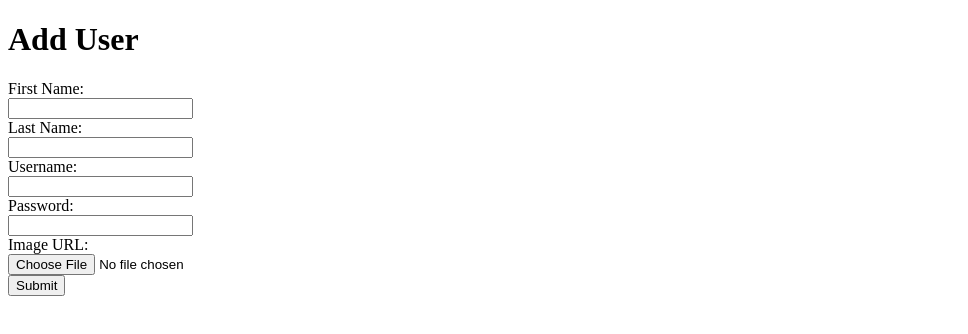
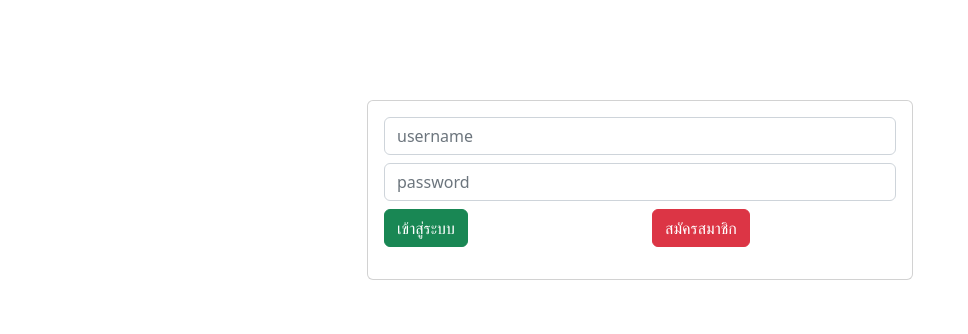
Before and after one commit to teerapat99999/fullstack-nodejs, a plain HTML site: page login.html in a window 1280 px wide. Shown: the whole page, without its empty margins (0-968 px from the left). Drawn offline with nearby package versions, Linux system fonts and the light colour scheme.

Commit message:
update
login

```diff
--- a/login.html
+++ b/login.html
@@ -3,53 +3,66 @@
 <head>
     <meta charset="UTF-8">
     <meta name="viewport" content="width=device-width, initial-scale=1.0">
-    <title>Add User</title>
-
+    <title>Document</title>
+    <link href="https://cdn.jsdelivr.net/npm/bootstrap@5.2.3/dist/css/bootstrap.min.css" rel="stylesheet" integrity="sha384-rbsA2VBKQhggwzxH7pPCaAqO46MgnOM80zW1RWuH61DGLwZJEdK2Kadq2F9CUG65" crossorigin="anonymous">
+<script src="https://cdn.jsdelivr.net/npm/bootstrap@5.2.3/dist/js/bootstrap.bundle.min.js" integrity="sha384-kenU1KFdBIe4zVF0s0G1M5b4hcpxyD9F7jL+jjXkk+Q2h455rYXK/7HAuoJl+0I4" crossorigin="anonymous"></script>
 </head>
 <body>
-    <h1>Add User</h1>
-    <form id="userForm">
-        <label for="fname_user">First Name:</label><br>
-        <input type="text" id="fname_user" name="fname_user"><br>
-        <label for="lname_user">Last Name:</label><br>
-        <input type="text" id="lname_user" name="lname_user"><br>
-        <label for="username_user">Username:</label><br>
-        <input type="text" id="username_user" name="username_user"><br>
-        <label for="password_user">Password:</label><br>
-        <input type="password" id="password_user" name="password_user"><br>
-        <label for="img">Image URL:</label><br>
-        <input type="file" id="img" name="img"><br>
-        <input type="submit" value="Submit">
+    <div class="container">
+        <div style="height:100px;"></div>
+        <div class="row justify-content-center aling-item-center">
+            <div class="col-sm-12 col-md-8 col-lg-6">
+                <div class="card">
+                    <div class="card-body">
+                      <form action="" method="post" id="userlogin">
+                        <div class="mb-2">
+                            <input type="text" id="username_user" class="form-control" placeholder="username">
+                        </div>
+                        <div class="mb-2">
+                            <input type="text" id="password_user" class="form-control" placeholder="password">
+                        </div>
+                        <div class="mb-3">
+                           <div class="row">
+                             <div class="col">
+                                <input type="submit" value="เข้าสู่ระบบ" class="btn btn-success">
+                             </div>
+                             <div class="col">
+                                <a href="./reg.html" class="btn btn-danger">สมัครสมาชิก</a>
+                             </div>
+                           </div>
+                        </div>
                       </form>
-
+                    </div>
+                </div>
+            </div>
+        </div>
+    </div>
+</body>
+</html>
 <script>
-        document.getElementById("userForm").addEventListener("submit", function(event) {
+    document.getElementById("userlogin").addEventListener("submit", function(event) {
         event.preventDefault();
         const formData = {
-                fname_user: document.getElementById("fname_user").value,
-                lname_user: document.getElementById("lname_user").value,
-                username_user: document.getElementById("username_user").value,
-                password_user: document.getElementById("password_user").value,
-                img: document.getElementById("img").value
+            username_user : document.getElementById("username_user").value,
+            password_user : document.getElementById("password_user").value
         };
 
-            fetch('http://localhost:5000/reg', {
-                method: 'POST',
-                headers: {
-                    'Content-Type': 'application/json'
+        fetch('http://localhost:5000/login', {
+            method : 'POST',
+            headers : {
+                'Content-Type' : 'application/json'
             },
-                body: JSON.stringify(formData)
+            body : JSON.stringify(formData)
         })
         .then(response => response.json())
         .then(data => {
             alert(data.message);
-                document.getElementById("userForm").reset();
+            document.getElementById("userlogin").reset();
         })
         .catch(error => {
-                console.error('Error:', error);
-                alert('Failed to add user');
+            console.error('error',error);
+            alert('error');
+
         });
     });
 </script>
-</body>
-</html>
```
Also changed, not shown: reg.html (added, +79 -0 lines), server.js (+21 -0 lines). Lines whose indentation alone changed are shown as unchanged.
